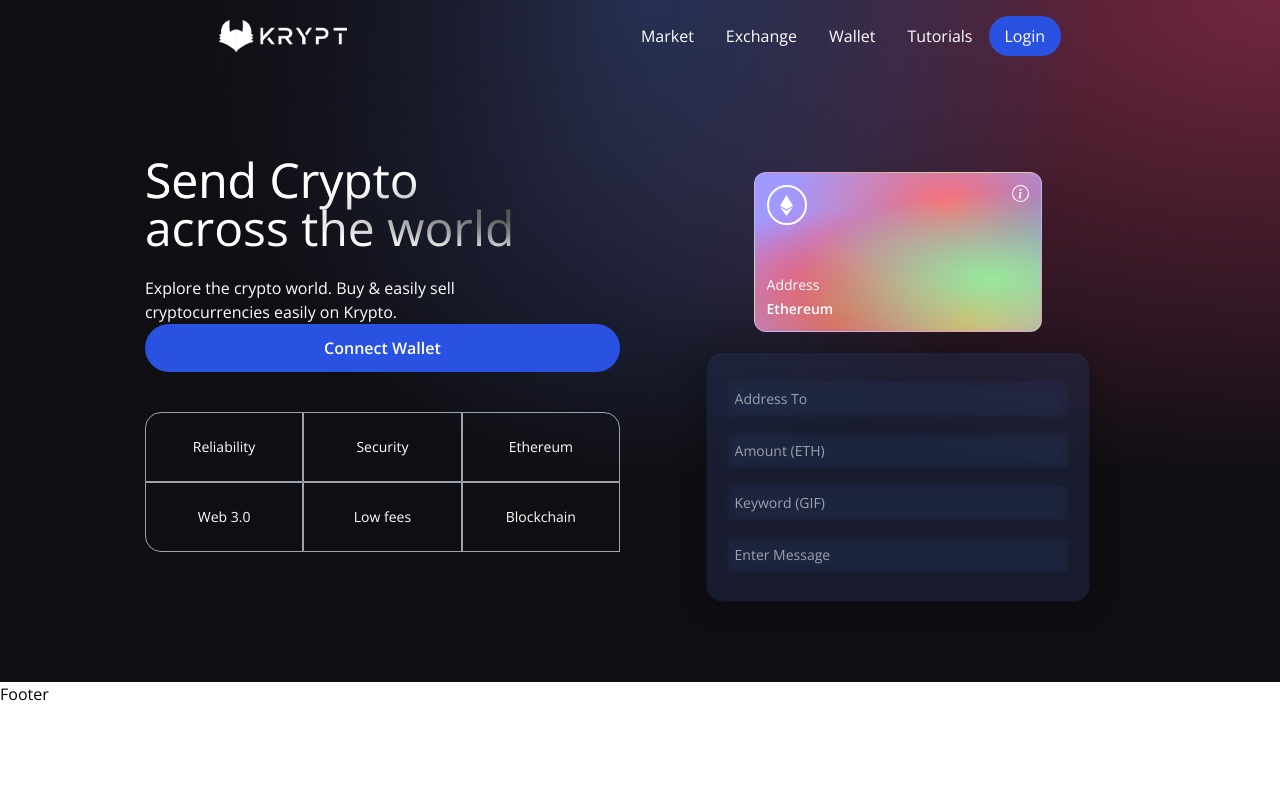
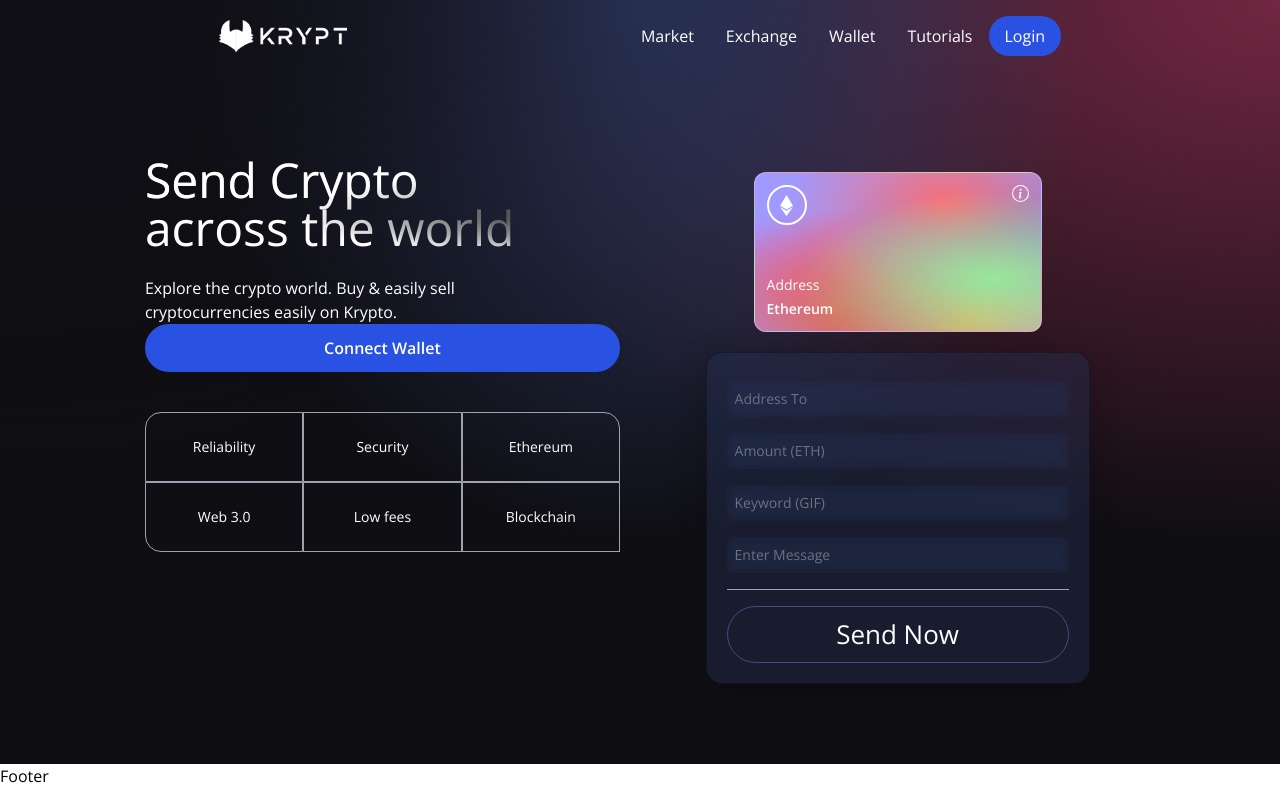
Before and after one commit to crew-guy/smart-contracts, a React (Vite) app in the folder client/: page / in a window 1280 px wide. Built offline with nearby package versions, Linux system fonts and the light colour scheme.

Commit message:
add tailwind config

```diff
--- a/client/src/components/Loader.jsx
+++ b/client/src/components/Loader.jsx
@@ -2,8 +2,8 @@
 
 const Loader = () => {
     return (
-        <div>
-
+        <div className='flex justify-center items-center' >
+            <div className='animate-spin rounded-full h-32 w-32 border-b-2  border-red-700' ></div>
         </div>
     )
 }
--- a/client/src/components/Welcome.jsx
+++ b/client/src/components/Welcome.jsx
@@ -23,10 +23,14 @@
     const connectWallet = () => {
 
     }
+
+    const handleSubmit = () => {
+
+    }
     return (
         <div className='flex w-full justify-center items-center' >
-            <div className='flex md:flex-row flex-col justify-between items-start md:p-20 py-12 px-4 ' >
-                <div className='flex flex-1 justify-start flex-col md:mr-10 ' >
+            <div className='flex mf:flex-row flex-col justify-between items-start md:p-20 py-12 px-4 ' >
+                <div className='flex flex-1 justify-start flex-col mf:mr-10 ' >
                     <h1 className='text-3xl sm:text-5xl text-white text-gradient py-1' >Send Crypto <br /> across the world </h1>
                     <p className='text-left mt-5 text-white font-light md:w-9/12 w-11/12 text-base' >
                         Explore the crypto world. Buy & easily sell cryptocurrencies easily on Krypto.
@@ -58,7 +62,7 @@
                         </div>
                     </div>
                 </div>
-                <div className="flex flex-col flex-1 justify-start items-center md:mt-0 mt-10 ">
+                <div className="flex flex-col flex-1 justify-start items-center mf:mt-0 mt-10 ">
                     <div className="p-3 justify-end items-start flex-col rounded-xl h-40 sm:w-72 w-full my-5 eth-card white-glassmorphism">
                         <div className="flex justify-between flex-col w-full h-full">
                             <div className="flex justify-between items-start">
@@ -82,6 +86,17 @@
                         <Input placeholder="Amount (ETH)" name="amount" type="number" handleChange={()=>{}} />
                         <Input placeholder="Keyword (GIF)" name="keyword" type="text" handleChange={()=>{}} />
                         <Input placeholder="Enter Message" name="message" type="text" handleChange={()=>{}} />
+                        <div className="h-[1px] w-full bg-gray-400 my-2" />
+                        {false
+                            ? (<Loader />)
+                            : <button
+                                onClick={handleSubmit}
+                                className="rounded-full text-white mt-2 border-[1px] p-2 border-[#3d4f7c] w-full cursor-pointer"
+                                type="button"
+                            >
+                                Send Now
+                            </button>
+                        }
                     </div>
                 </div>
             </div>
--- a/client/tailwind.config.js
+++ b/client/tailwind.config.js
@@ -1,10 +1,35 @@
 module.exports = {
-  content: [
-    "./index.html",
-    "./src/**/*.{vue,js,ts,jsx,tsx}",
-  ],
+  purge: ["./src/**/*.{js,jsx,ts,tsx}", "./public/index.html"],
+  mode: "jit",
+  darkMode: false,
   theme: {
-    extend: {},
+    fontFamily: {
+      display: ["Open Sans", "sans-serif"],
+      body:["Open Sans", "sans-serif"],
+    },
+    extend: {
+      screens: {
+        mf:"990px",
+      },
+      keyframes: {
+        "slide-in": {
+          "0%": {
+            "-webkit-transform": "translateX(120%)",
+            transform:"translateX(120%)",
+          },
+          "100%": {
+            "-webkit-transform": "translateX(0%)",
+            transform:"translateX(0%)",
+          }
+        }
+      },
+      animation: {
+        "slide-in":"slide-in 0.5s ease-out"
+      }
+    }
   },
-  plugins: [],
+  variants: {
+    extend:{}
+  },
+  plugins:[require("@tailwindcss/forms")]
 }
```
